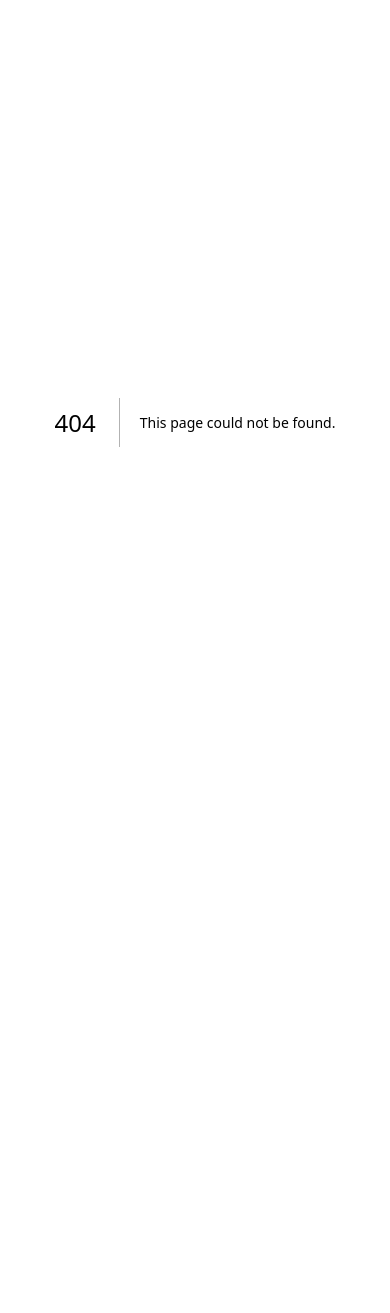
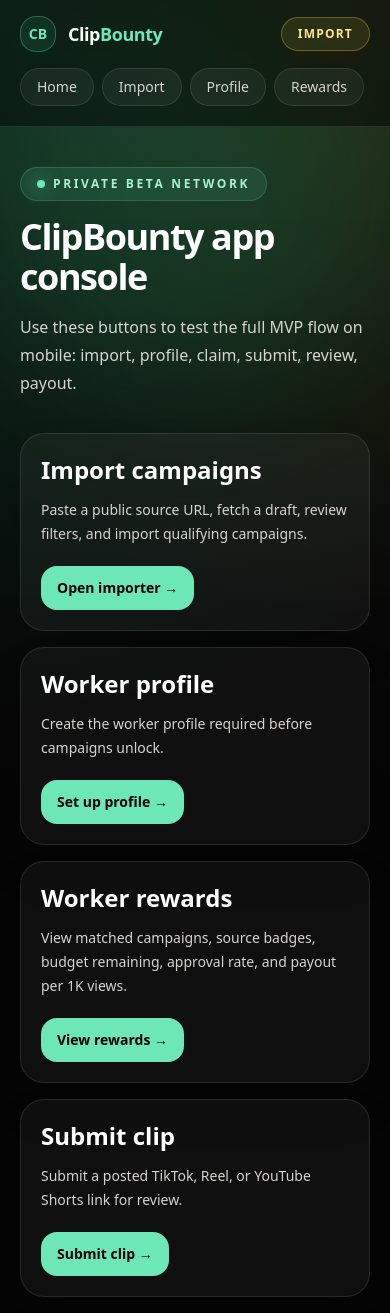
Before and after one commit to youssefalw2001/Clip-bounty-, a Next.js app: page /console in a window 390 px wide. Before the commit this address had no page. Shown: the top 1313 px of the page. Before the commit the page ends 844 px from the top, so only its background shows below. Built offline with nearby package versions, Linux system fonts and the light colour scheme.

Commit message:
Add mobile app console with clear route buttons

```diff
--- /dev/null
+++ b/app/console/page.tsx
@@ -0,0 +1,78 @@
+import Link from "next/link";
+import { DashboardShell } from "@/components/DashboardShell";
+
+const sections = [
+  {
+    title: "Import campaigns",
+    description: "Paste a public source URL, fetch a draft, review filters, and import qualifying campaigns.",
+    href: "/admin/import",
+    cta: "Open importer",
+  },
+  {
+    title: "Worker profile",
+    description: "Create the worker profile required before campaigns unlock.",
+    href: "/worker/profile",
+    cta: "Set up profile",
+  },
+  {
+    title: "Worker rewards",
+    description: "View matched campaigns, source badges, budget remaining, approval rate, and payout per 1K views.",
+    href: "/worker/campaigns",
+    cta: "View rewards",
+  },
+  {
+    title: "Submit clip",
+    description: "Submit a posted TikTok, Reel, or YouTube Shorts link for review.",
+    href: "/worker/submit",
+    cta: "Submit clip",
+  },
+  {
+    title: "Review clips",
+    description: "Approve or reject submitted clips before they enter the payout queue.",
+    href: "/admin/clips",
+    cta: "Review queue",
+  },
+  {
+    title: "Payout queue",
+    description: "See approved unpaid clips and mark manual payouts as paid.",
+    href: "/admin/payouts",
+    cta: "Open payouts",
+  },
+  {
+    title: "Worker earnings",
+    description: "Check clip status, estimated earnings, and payout progress.",
+    href: "/worker/earnings",
+    cta: "View earnings",
+  },
+  {
+    title: "Buyer campaigns",
+    description: "View manually-created buyer campaigns and campaign UUIDs.",
+    href: "/buyer/campaigns",
+    cta: "Buyer desk",
+  },
+];
+
+export default function ConsolePage() {
+  return (
+    <DashboardShell
+      title="ClipBounty app console"
+      subtitle="Use these buttons to test the full MVP flow on mobile: import, profile, claim, submit, review, payout."
+    >
+      <div className="grid gap-4 md:grid-cols-2">
+        {sections.map((section) => (
+          <Link
+            key={section.href}
+            href={section.href}
+            className="rounded-3xl border border-white/10 bg-white/[0.045] p-5 shadow-2xl shadow-black/25 transition hover:-translate-y-1 hover:border-emerald-300/35"
+          >
+            <h2 className="text-2xl font-black text-white">{section.title}</h2>
+            <p className="mt-3 text-sm leading-6 text-stone-300">{section.description}</p>
+            <span className="mt-5 inline-flex rounded-2xl bg-emerald-300 px-4 py-3 text-sm font-black text-black">
+              {section.cta} →
+            </span>
+          </Link>
+        ))}
+      </div>
+    </DashboardShell>
+  );
+}
```
